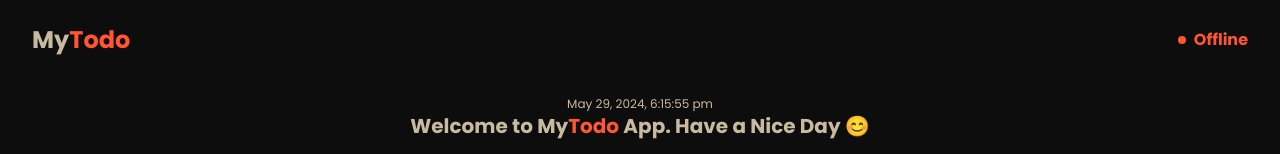
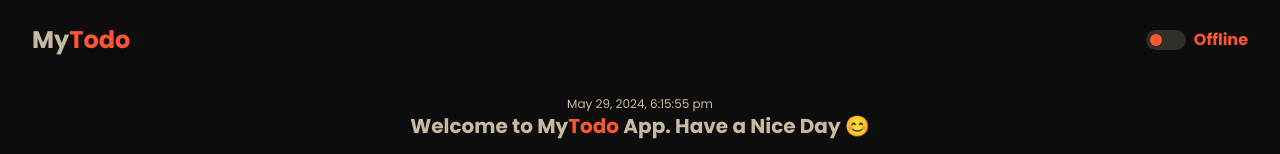
Before and after one commit to daisukebtw/vue-todo-app, a Vue app: page / in a window 1280 px wide. Shown: the top 154 px of the page. Built offline with nearby package versions, Linux system fonts and the light colour scheme.

Commit message:
Update: Toggle button for online/offline mode

```diff
--- a/src/components/Header.vue
+++ b/src/components/Header.vue
@@ -2,12 +2,24 @@
     <div class="fixed top-0 w-full h-20 bg-dark flex flex-row items-center justify-between z-50">
         <h1 class="text-xl lg:text-2xl font-PoppinsBold ml-4 lg:ml-8">My<span class="text-red">Todo</span></h1>
         <input type="checkbox" name="online" id="online-status" v-model="onlineStatus">
-        <label v-if="onlineStatus" for="online-status" class="flex flex-row gap-2 items-center justify-center cursor-pointer font-PoppinsBold text-green mr-4 lg:mr-8">
-            <div class="w-2 h-2 rounded-full bg-green"></div>
+        <label
+            v-if="onlineStatus"
+            for="online-status"
+            class="flex flex-row gap-2 items-center justify-center cursor-pointer font-PoppinsBold text-green mr-4 lg:mr-8"
+        >
+            <div class="w-6 lg:w-10 h-3 lg:h-5 rounded-full bg-light flex items-center justify-end p-[3px] lg:p-1 bg-opacity-20">
+                <div class="w-2 lg:w-3 h-2 lg:h-3 rounded-full bg-green"></div>
+            </div>
             Online
         </label>
-        <label v-else for="online-status" class="flex flex-row gap-2 items-center justify-center cursor-pointer font-PoppinsBold text-red mr-4 lg:mr-8">
-            <div class="w-2 h-2 rounded-full bg-red"></div>
+        <label
+            v-else for="online-
+            status" class="flex
+            flex-row gap-2 items-center justify-center cursor-pointer font-PoppinsBold text-red mr-4 lg:mr-8"
+        >
+            <div class="w-6 lg:w-10 h-3 lg:h-5 rounded-full bg-light flex items-center justify-start p-[3px] lg:p-1 bg-opacity-20">
+                <div class="w-2 lg:w-3 h-2 lg:h-3 rounded-full bg-red"></div>
+            </div>
             Offline
         </label>
     </div>
```
